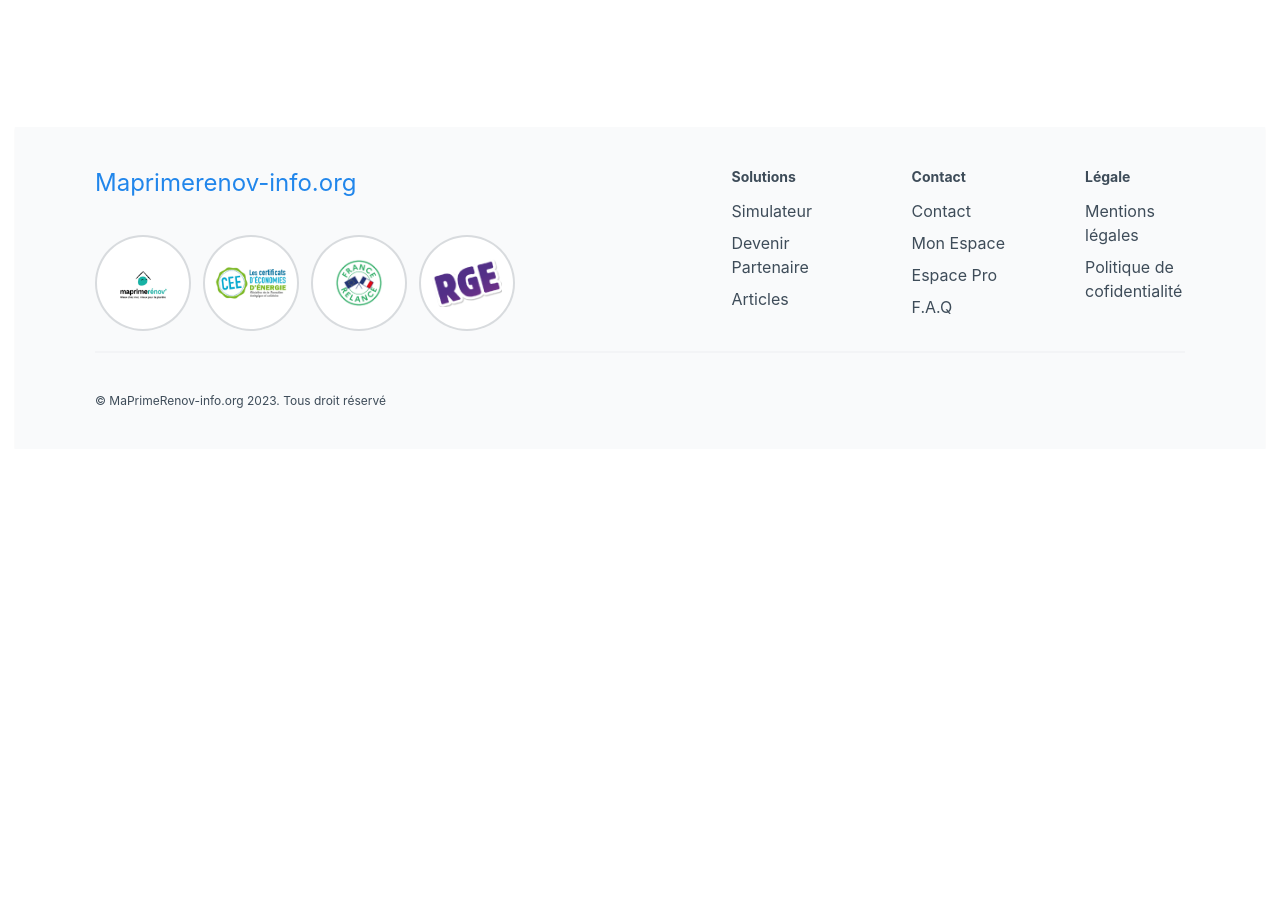
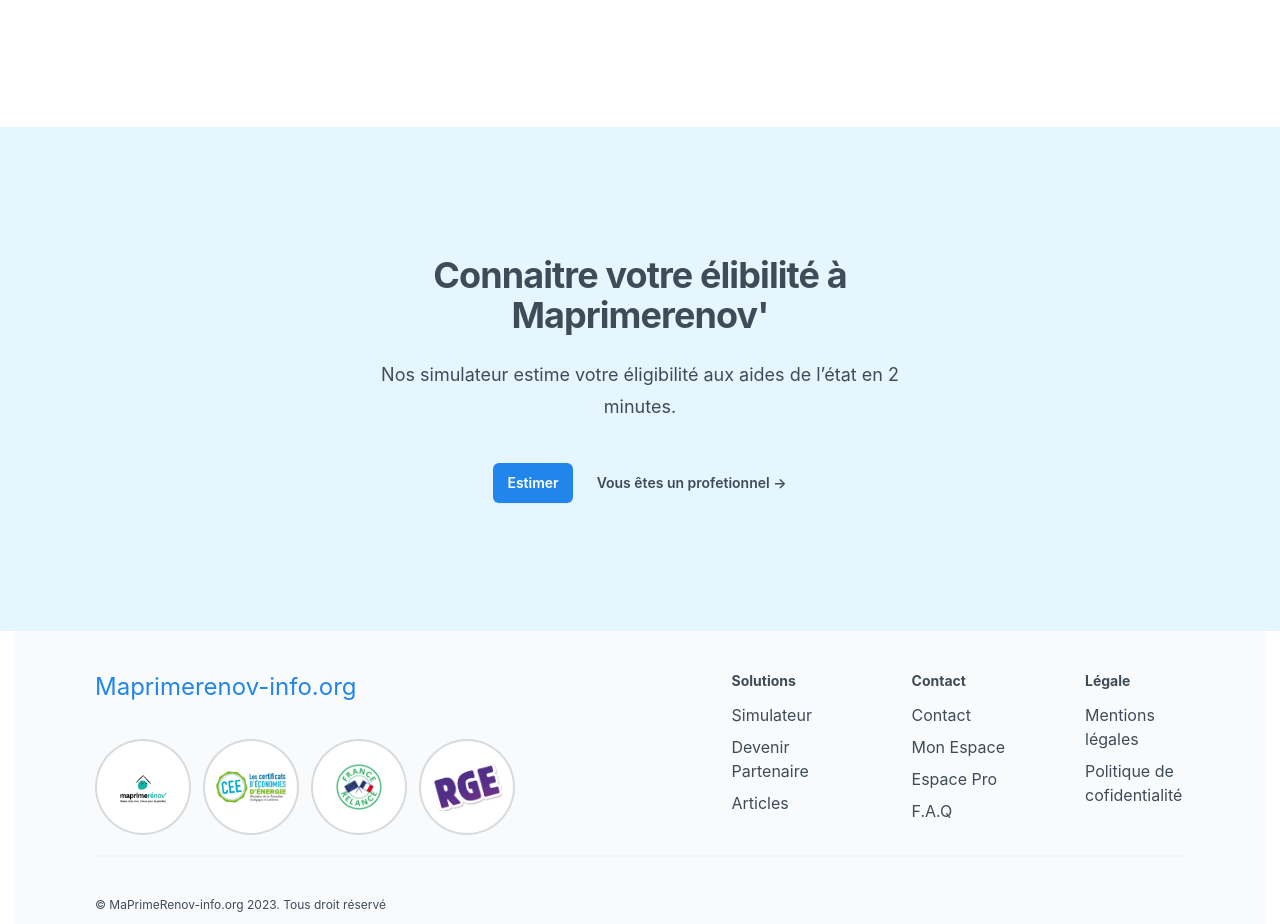
Before and after one commit to magicniclus/maprimerenov2, a Next.js app: page /entreprise in a window 1280 px wide. Shown: the part 3080-4004 px from the top of the page. Before the commit the page ends 3529 px from the top, so only its background shows below. Built offline with nearby package versions, Linux system fonts and the light colour scheme.

Commit message:
Update index.js

```diff
--- a/pages/entreprise/index.js
+++ b/pages/entreprise/index.js
@@ -4,6 +4,7 @@
 import Entreprise from "../../components/forms/Entreprise";
 import FAQ from "../../components/FAQ/FAQ";
 import Cards from "../../components/contents/Cards";
+import CTA from "../../components/CTA/CTA";
 
 const index = () => {
   return (
@@ -17,6 +18,7 @@
       <Entreprise />
       <Cards />
       <FAQ />
+      <CTA />
     </Basic>
   );
 };
```
